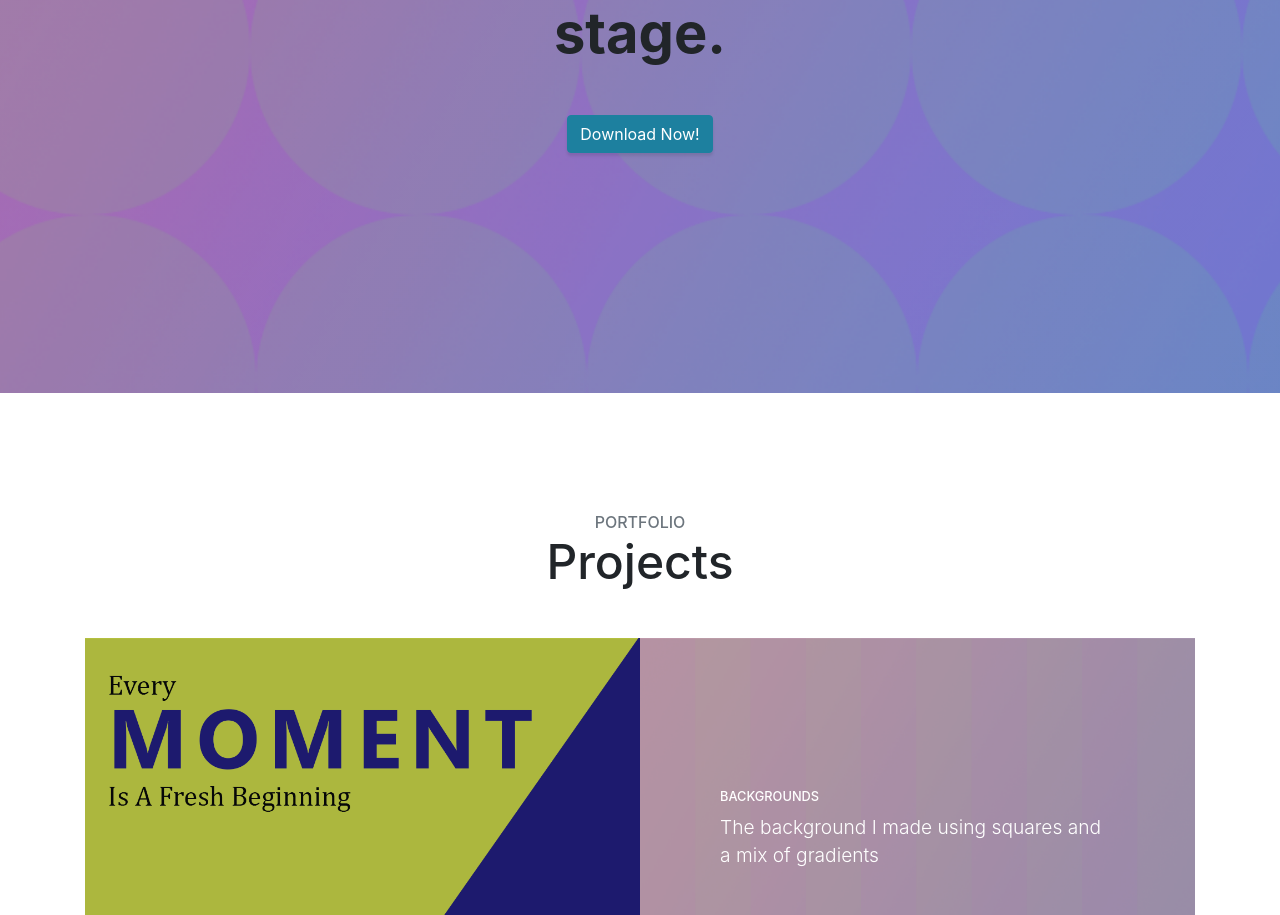
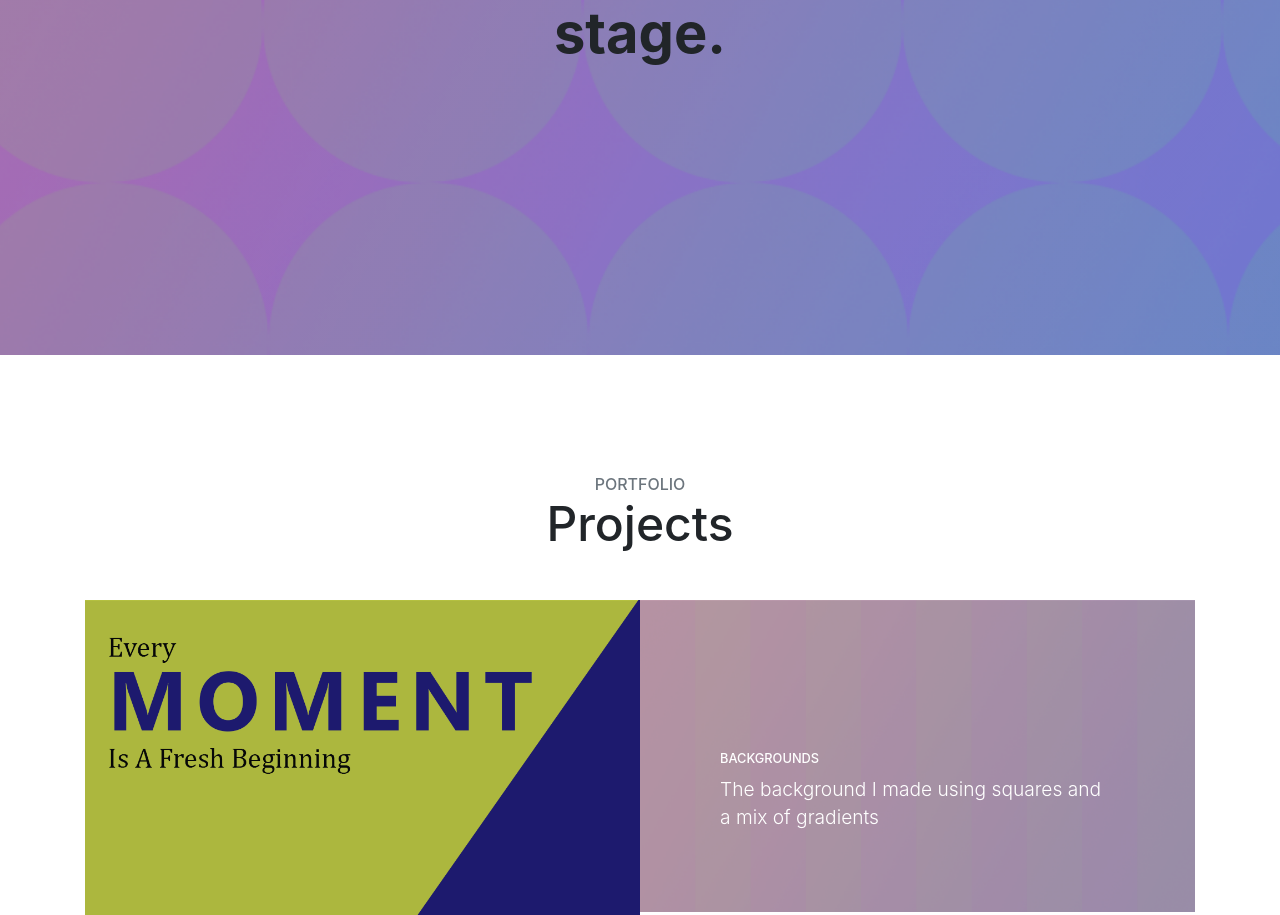
Before and after one commit to tyson06edwards/tyson06edwards.github.io, a website with bundled scripts: page index.html in a window 1280 px wide. Shown: the part 2578-3493 px from the top of the page. Built offline with nearby package versions, Linux system fonts and the light colour scheme.

Commit message:
Update index.html

```diff
--- a/index.html
+++ b/index.html
@@ -132,7 +132,6 @@
       <h2 class="mx-auto mb-5">Notices/Information
         <em>Last Updated 13/04/2020</em>
       </br>• Have now began the course and won't be taking any future designs at this stage.</h2>
-      <a class="btn btn-primary btn-xl" href="https://startbootstrap.com/template-overviews/stylish-portfolio/">Download Now!</a>
     </div>
   </section>
 
```
